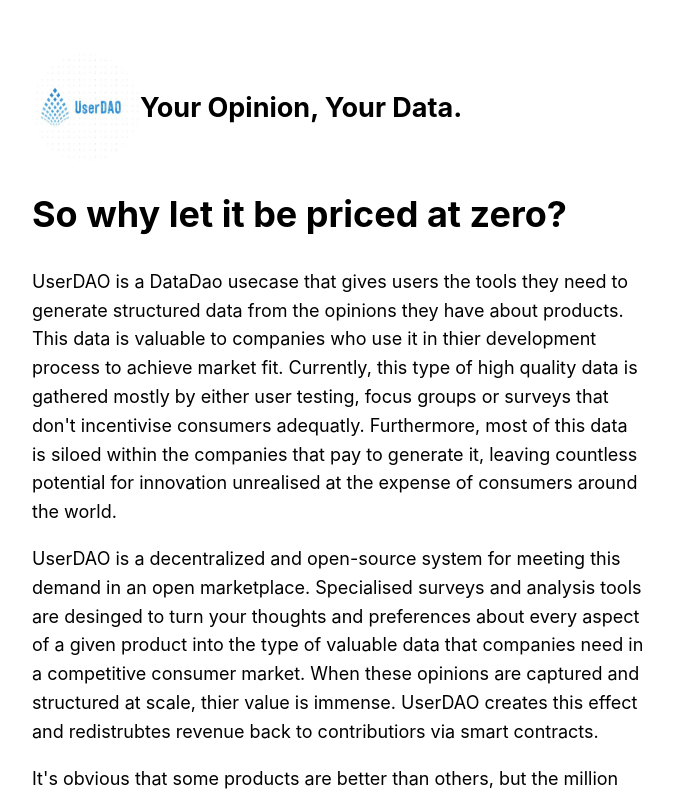
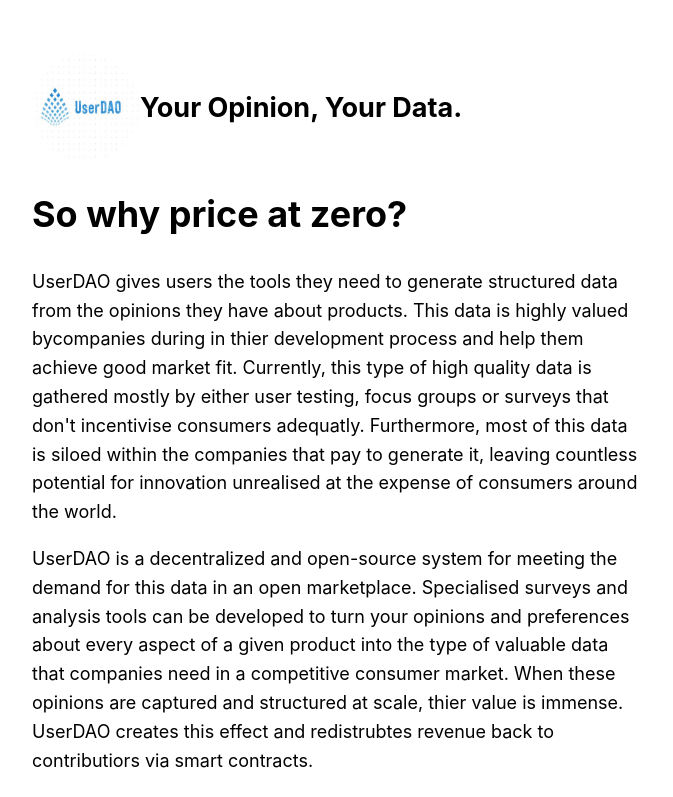
Before and after one commit to rd123myb/UserDAO, a Next.js app: page /posts/blog in a window 1280 px wide. Shown: the top 797 px of the page, without its empty margins (302-975 px from the left). Built offline with nearby package versions, Linux system fonts and the light colour scheme.

Commit message:
intro update

```diff
--- a/pages/posts/blog.js
+++ b/pages/posts/blog.js
@@ -4,18 +4,19 @@
 export default function FirstPost() {
   return (
     <Layout>
-      <h1>So why let it be priced at zero?</h1>
+      <h1>So why price at zero?</h1>
 
 
-          <p> UserDAO is a DataDao usecase that gives users the tools they need to generate structured data from the opinions they have about products.
-              This data is valuable to companies who use it in thier development process to achieve market fit.
-              Currently, this type of high quality data is gathered mostly by either user testing, focus groups or surveys that don't incentivise consumers adequatly. Furthermore, most of this data is siloed within
+          <p> UserDAO gives users the tools they need to generate structured data from the opinions they have about products.
+              This data is highly valued bycompanies during in thier development process and help them achieve good market fit.
+              Currently, this type of high quality data is gathered mostly by either user testing, focus groups or surveys that don't incentivise consumers adequatly.
+              Furthermore, most of this data is siloed within
               the companies that pay to generate it, leaving countless potential for innovation unrealised at the expense of
                consumers around the world.
           </p>
 
-          <p> UserDAO is a decentralized and open-source system for meeting this demand in an open marketplace.
-              Specialised surveys and analysis tools are desinged to turn your thoughts and preferences about every aspect of
+          <p> UserDAO is a decentralized and open-source system for meeting the demand for this data in an open marketplace.
+              Specialised surveys and analysis tools can be developed to turn your opinions and preferences about every aspect of
                a given product into the type of valuable data that companies need in a competitive consumer market. When these opinions
                are captured and structured at scale, thier value is immense. UserDAO creates this effect and redistrubtes revenue back to
                contributiors via smart contracts.
@@ -23,14 +24,15 @@
 
 
            </p>
-           <p>It's obvious that some products are better than others, but the million dollar question is WHY.</p>
+           <h3> More information and progress coming soon</h3>
+           {/* <p>It's obvious that some products are better than others, but the real question is WHY.</p>
            <p>
              Through the advent of Blockchain powered data markets, DAO's, and Decentralized finance,
                everyday consumers now have a direct market to take thier opinions, all while helping smaller companies that would otherwise
                not have the resources to compete with larger companies in the data driven economy.
 
 
-           </p>
+           </p> */}
 
 
     </Layout>
```
